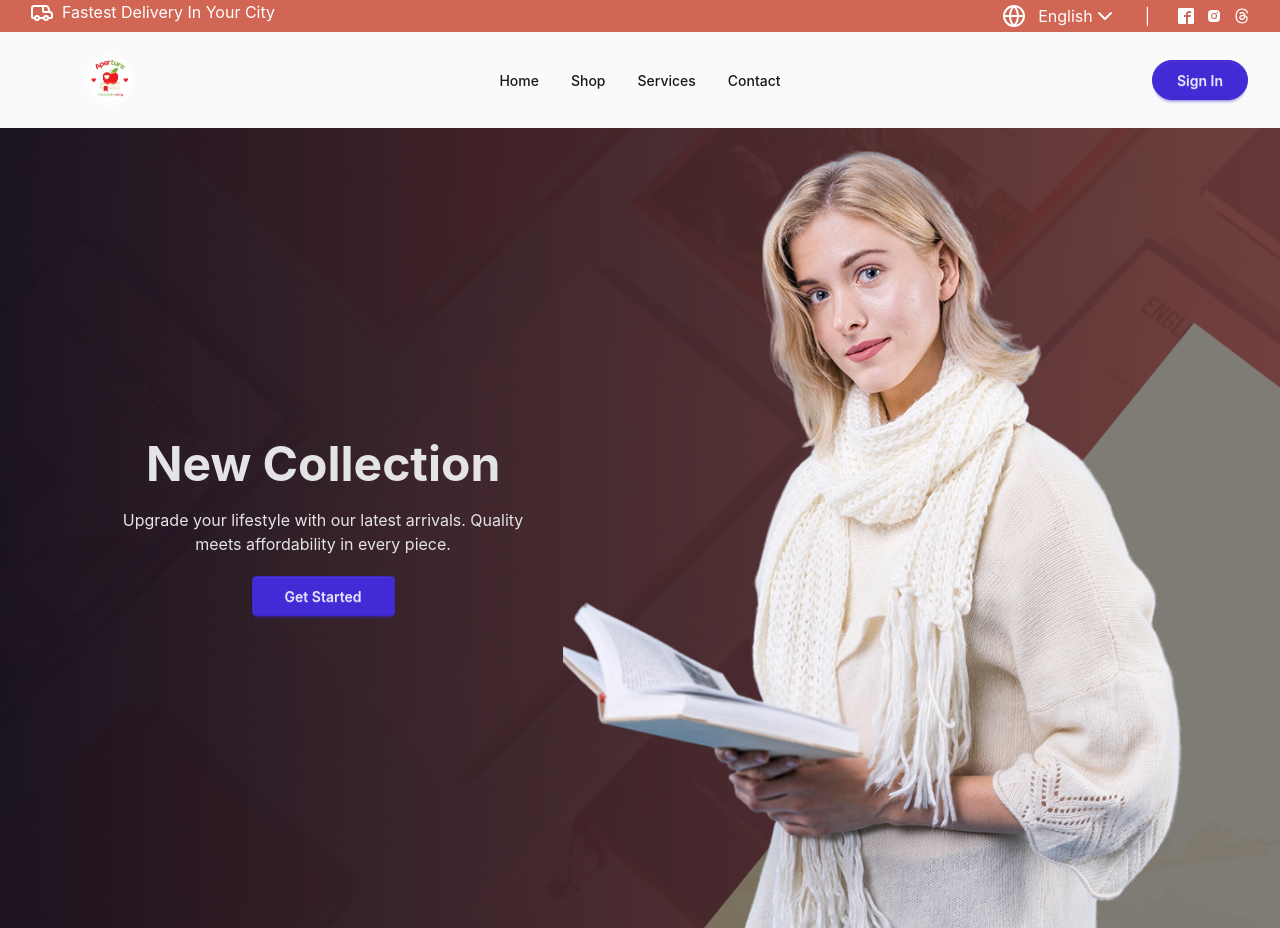
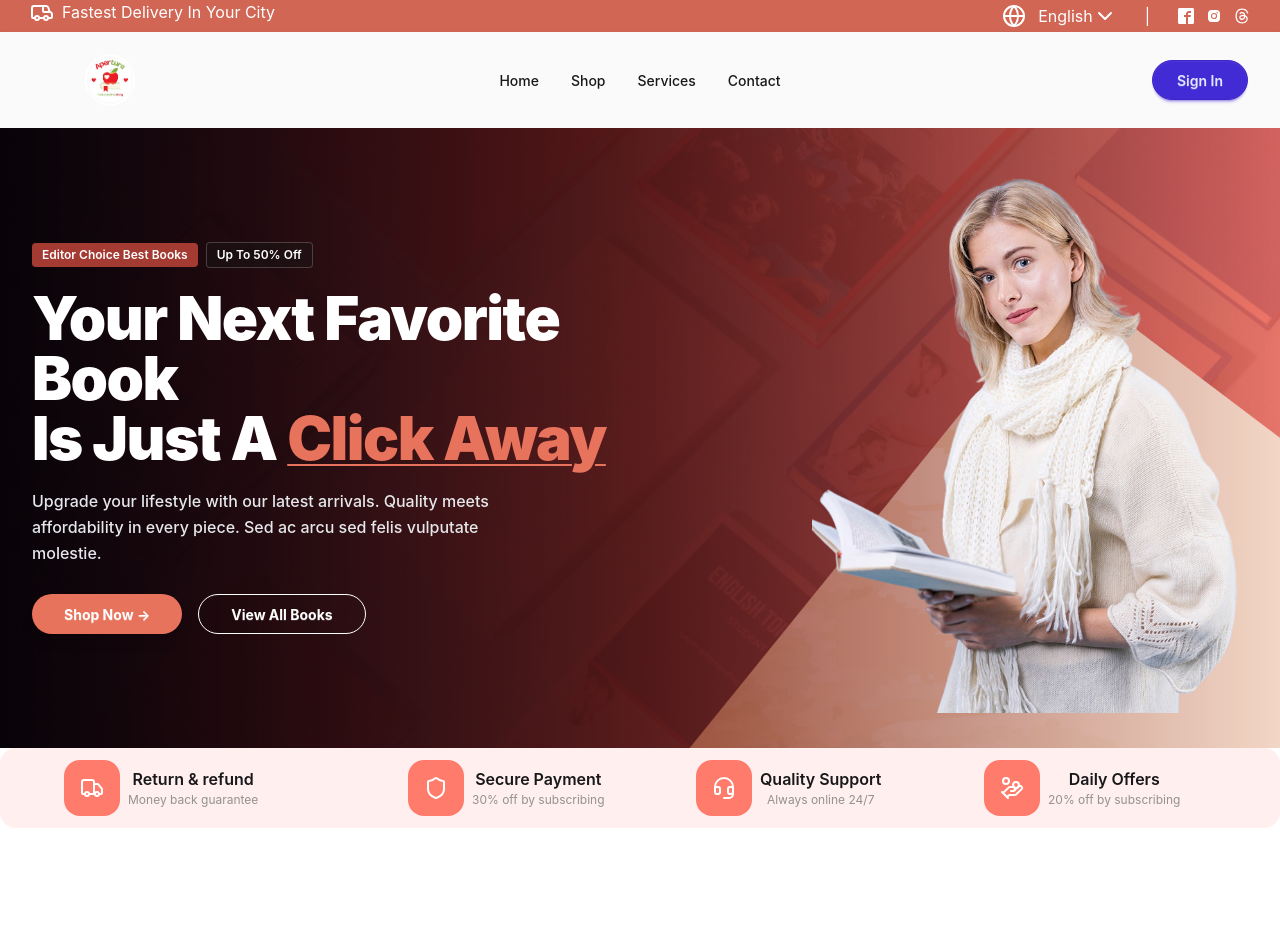
Before and after one commit to mahirsiam2004/aperture, a React app in the folder Frontend/: page / in a window 1280 px wide. After the commit the page ends 828 px from the top, so only its background shows below. Built offline with nearby package versions, Linux system fonts and the light colour scheme; no server answers; the HTML template or start-up script is replaced by a standard one.

Commit message:
fixed banner

```diff
--- a/Frontend/package.json
+++ b/Frontend/package.json
@@ -11,7 +11,7 @@
   },
   "dependencies": {
     "firebase": "^12.15.0",
-    "lucide-react": "^1.14.0",
+    "lucide-react": "^1.23.0",
     "react": "^19.2.5",
     "react-dom": "^19.2.5",
     "react-icons": "^5.6.0",
--- a/Frontend/src/components/Banner.jsx
+++ b/Frontend/src/components/Banner.jsx
@@ -1,33 +1,66 @@
 import React from "react";
-
 import heroBg from "../assets/hero-bg-1.jpg";
 import Model from "../assets/hero-girl-1.png";
 
 const Banner = () => {
   return (
     <div
-      className="hero min-h-[500px] lg:min-h-[600px]"
+      className="hero min-h-[500px] lg:min-h-[620px] relative overflow-hidden bg-cover bg-center"
       style={{ backgroundImage: `url(${heroBg})` }}
     >
-      {/* Dark overlay to make text pop */}
-      <div className="hero-overlay bg-opacity-50"></div>
+      {/* 1. Replaced the dark black overlay with a vibrant coral/terracotta gradient linear mask */}
+      <div
+        className="absolute inset-0 bg-gradient-to-r from-[#591C24]/95 via-[#913B34]/85 to-[#E8735C]/20 mix-blend-multiply"
+      ></div>
 
-      <div className="flex">
-        <div className="hero-content text-neutral-content text-center">
-          <div className="max-w-md">
-            <h1 className="mb-5 text-5xl font-bold">New Collection</h1>
-            <p className="mb-5">
-              Upgrade your lifestyle with our latest arrivals. Quality meets
-              affordability in every piece.
-            </p>
-            <button className="btn btn-primary px-8">Get Started</button>
+      {/* 2. Structured layout to align content nicely and keep it clean */}
+      <div className="hero-content max-w-7xl w-full flex flex-col md:flex-row items-center justify-between gap-8 z-10 px-4 sm:px-8">
+
+        {/* Left Side: Typography and CTA */}
+        <div className="text-left max-w-2xl text-white space-y-5">
+          <div className="space-x-2 flex items-center">
+            <span className="bg-[#A43B33] text-white text-xs font-semibold px-2.5 py-1 rounded">
+              Editor Choice Best Books
+            </span>
+            <span className="bg-neutral-900/40 text-white text-xs font-semibold px-2.5 py-1 rounded border border-white/20">
+              Up To 50% Off
+            </span>
+          </div>
+
+          <h1 className="text-4xl md:text-6xl font-black tracking-tight leading-none">
+            Your Next Favorite Book <br />
+            Is Just A <span className="text-[#E8735C] underline decoration-2 underline-offset-4">Click Away</span>
+          </h1>
+
+          <p className="text-sm md:text-base text-gray-200 font-medium max-w-lg leading-relaxed">
+            Upgrade your lifestyle with our latest arrivals. Quality meets
+            affordability in every piece. Sed ac arcu sed felis vulputate molestie.
+          </p>
+
+          <div className="pt-2 flex flex-wrap gap-4">
+            <button className="btn border-none bg-[#E8735C] hover:bg-[#d65f49] text-white font-bold px-8 rounded-l-full rounded-r-full shadow-lg">
+              Shop Now &rarr;
+            </button>
+            <button className="btn btn-outline border-white text-white hover:bg-white hover:text-black font-bold px-8 rounded-l-full rounded-r-full">
+              View All Books
+            </button>
           </div>
         </div>
 
-        <div>
-          <img className="h-200" src={Model} alt="" />
+        {/* Right Side: Image container positioned neatly */}
+        <div className="self-end mt-6 md:mt-0 max-w-md lg:max-w-lg">
+          <img
+            className="w-full h-auto object-cover object-bottom max-h-[450px] lg:max-h-[550px]"
+            src={Model}
+            alt="Model highlighting collection"
+          />
         </div>
+
       </div>
+
+
+
+
     </div>
   );
 };
--- a/Frontend/src/pages/Home.jsx
+++ b/Frontend/src/pages/Home.jsx
@@ -1,10 +1,62 @@
-import React from 'react'
-import Banner from '../components/Banner'
+import React from "react";
+import Banner from "../components/Banner";
+import { HandCoins, Headset, Shield, Truck } from "lucide-react";
 
 export const Home = () => {
   return (
     <div>
-        <Banner></Banner>
+      <Banner></Banner>
+      <div className="h-20 p-2 flex items-center bg-[#FFEFEF] rounded-2xl">
+        <div className="flex gap-2 bg-[#FFEFEF] w-2xs mx-auto">
+          <div className="">
+            <div className="bg-[#FF7B6B] p-4 rounded-2xl">
+              <Truck className="text-white" />
+            </div>
+          </div>
+          <div className="flex flex-col items-center justify-center">
+            <h2 className="font-semibold">Return & refund</h2>
+            <p className="text-[#949191] text-[12px]">Money back guarantee</p>
+          </div>
+        </div>
+
+
+        <div className="flex gap-2 bg-[#FFEFEF] w-2xs">
+          <div className="">
+            <div className="bg-[#FF7B6B] p-4 rounded-2xl">
+              <Shield className="text-white" />
+            </div>
+          </div>
+          <div className="flex flex-col items-center justify-center">
+            <h2 className="font-semibold">
+Secure Payment</h2>
+            <p className="text-[#949191] text-[12px]">30% off by subscribing
+
+</p>
+          </div>
+        </div>
+        <div className="flex gap-2 bg-[#FFEFEF] w-2xs">
+          <div className="">
+            <div className="bg-[#FF7B6B] p-4 rounded-2xl">
+              <Headset className="text-white" />
+            </div>
+          </div>
+          <div className="flex flex-col items-center justify-center">
+            <h2 className="font-semibold">Quality Support</h2>
+            <p className="text-[#949191] text-[12px]">Always online 24/7</p>
+          </div>
+        </div>
+        <div className="flex gap-2 bg-[#FFEFEF] w-2xs">
+          <div className="">
+            <div className="bg-[#FF7B6B] p-4 rounded-2xl">
+              <HandCoins  className="text-white" />
+            </div>
+          </div>
+          <div className="flex flex-col items-center justify-center">
+            <h2 className="font-semibold">Daily Offers</h2>
+            <p className="text-[#949191] text-[12px]">20% off by subscribing</p>
+          </div>
+        </div>
+      </div>
     </div>
-  )
-}
+  );
+};
```
Also changed, not shown: 2 other files (tests, documents, lock files or other folders).
